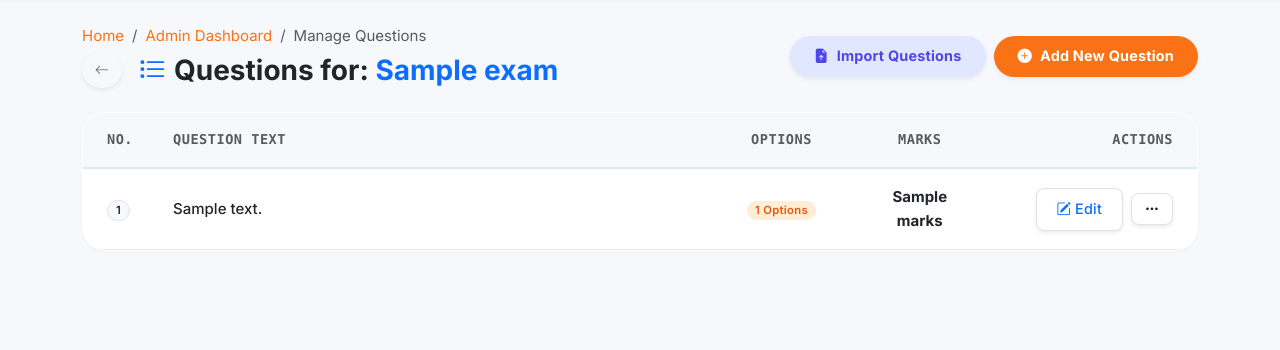
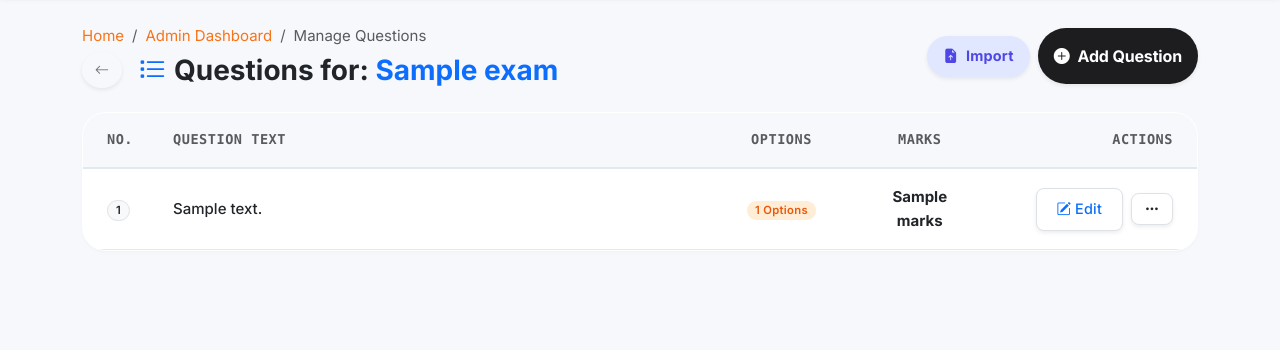
Before and after one commit to Aniket182001/Exam-portal, a Python web app: template app/templates/admin/questions/list.html in a window 1280 px wide. Shown: the part 70-420 px from the top of the page. Run offline with Jinja, Linux system fonts and the light colour scheme; the template is opened without the code that fills it: most values are stand-ins (such as "Sample title", 1, 10 or a date in 2020).

Commit message:
feat: phase 2.5 - premium admin productivity standardization
- Added global modal autofocus logic

- Standardized disabled button states

- Created sticky toolbars for long data lists

- Standardized admin headers and empty states

```diff
--- a/app/static/css/portal.css
+++ b/app/static/css/portal.css
@@ -1569,3 +1569,71 @@ a {
     min-width: 140px;
     width: 140px;
 }
+
+/* ================================================================
+   PHASE 2.5: PRODUCTIVITY & STANDARDIZATION
+   ================================================================ */
+
+/* ── Standardized Disabled States ── */
+button:disabled, .btn:disabled, .btn.disabled {
+    cursor: not-allowed !important;
+    transform: none !important;
+    box-shadow: none !important;
+    opacity: 0.65 !important;
+    pointer-events: none;
+}
+
+/* ── Sticky Action Bars ── */
+.sticky-toolbar {
+    position: sticky;
+    top: 70px;
+    z-index: 1020;
+    margin-bottom: var(--spacing-md);
+}
+
+/* ── Skeleton Components Extension ── */
+.skeleton-table {
+    display: flex;
+    flex-direction: column;
+    gap: 1rem;
+    padding: 1rem;
+}
+.skeleton-table .skeleton-row {
+    height: 3rem;
+    width: 100%;
+}
+.skeleton-card {
+    height: 120px;
+    width: 100%;
+}
+.skeleton-form-section {
+    height: 48px;
+    width: 100%;
+    margin-bottom: 1rem;
+}
+
+/* ── Standardized Headers and Toolbars ── */
+.admin-header {
+    display: flex;
+    flex-direction: column;
+    gap: 1rem;
+    margin-bottom: 1.5rem;
+}
+@media (min-width: 768px) {
+    .admin-header {
+        flex-direction: row;
+        justify-content: space-between;
+        align-items: center;
+    }
+}
+.admin-toolbar {
+    display: flex;
+    flex-direction: column;
+    gap: 0.5rem;
+}
+@media (min-width: 768px) {
+    .admin-toolbar {
+        flex-direction: row;
+        align-items: center;
+    }
+}
--- a/app/static/js/portal.js
+++ b/app/static/js/portal.js
@@ -96,3 +96,14 @@ window.showToast = function(message, type = "success") {
         toast.classList.remove('show');
     }, 2000); // 2 second auto-dismiss per requirement
 };
+
+// 3. Global Modal Focus Management (Phase 2.5)
+document.addEventListener('shown.bs.modal', function (event) {
+    const modal = event.target;
+    // Find first autofocus element, or fallback to first visible input
+    const focusable = modal.querySelector('[autofocus]') ||
+                      modal.querySelector('input:not([type="hidden"]):not([disabled]), textarea:not([disabled]), select:not([disabled])');
+    if (focusable) {
+        focusable.focus();
+    }
+});
--- a/app/templates/admin/questions/list.html
+++ b/app/templates/admin/questions/list.html
@@ -6,7 +6,7 @@
 <div class="container py-4">
 
     <!-- Page Header & Breadcrumbs -->
-    <div class="d-flex flex-column flex-md-row justify-content-between align-items-md-center mb-4 gap-3">
+    <div class="admin-header">
         <div>
             <nav aria-label="breadcrumb">
                 <ol class="breadcrumb mb-1">
@@ -24,12 +24,12 @@
                 </h3>
             </div>
         </div>
-        <div class="d-flex gap-2">
-            <a href="{{ url_for('admin_questions.upload_import', exam_id=exam.id) }}" class="btn btn-outline-primary rounded-pill px-4 shadow-sm fw-bold d-inline-flex align-items-center transition-all hover-scale" style="background-color: var(--aiqm-lavender); color: var(--aiqm-lavender-dark); border-color: transparent;">
-                <i class="bi bi-file-earmark-arrow-up-fill me-2"></i> Import Questions
+        <div class="admin-toolbar">
+            <a href="{{ url_for('admin_questions.upload_import', exam_id=exam.id) }}" class="btn btn-sm btn-outline-primary rounded-pill px-3 shadow-sm fw-bold d-inline-flex align-items-center transition-all hover-scale" style="background-color: var(--aiqm-lavender); color: var(--aiqm-lavender-dark); border-color: transparent;">
+                <i class="bi bi-file-earmark-arrow-up-fill me-2"></i> Import
             </a>
-            <a href="{{ url_for('admin_questions.create_question', exam_id=exam.id) }}" class="btn btn-primary rounded-pill px-4 shadow-sm fw-bold d-inline-flex align-items-center transition-all hover-scale">
-                <i class="bi bi-plus-circle-fill me-2"></i> Add New Question
+            <a href="{{ url_for('admin_questions.create_question', exam_id=exam.id) }}" class="btn btn-sm btn-apple-primary rounded-pill px-3 shadow-sm fw-bold d-inline-flex align-items-center transition-all hover-scale">
+                <i class="bi bi-plus-circle-fill me-2"></i> Add Question
             </a>
         </div>
     </div>
@@ -146,12 +146,12 @@
             </div>
             {% else %}
             <!-- Empty State -->
-            <div class="text-center py-5 px-3">
-                <div class="d-inline-flex align-items-center justify-content-center bg-light rounded-circle mb-3" style="width: 80px; height: 80px;">
-                    <i class="bi bi-question-circle text-muted fs-1"></i>
+            <div class="empty-state">
+                <div class="empty-state-icon">
+                    <i class="bi bi-question-circle"></i>
                 </div>
-                <h4 class="fw-bold text-dark">No Questions Yet</h4>
-                <p class="text-muted mb-4 max-w-sm mx-auto">This examination currently has no questions. Click the button below to start building your exam.</p>
+                <h4 class="empty-state-title">No Questions Yet</h4>
+                <p class="empty-state-desc">This examination currently has no questions. Click the button below to start building your exam.</p>
                 <div class="d-flex gap-3 justify-content-center">
                     <a href="{{ url_for('admin_questions.upload_import', exam_id=exam.id) }}" class="btn btn-outline-primary rounded-pill px-4 shadow-sm fw-bold">
                         <i class="bi bi-file-earmark-arrow-up-fill me-2"></i> Import Questions
```
Also changed, not shown: app/templates/admin/exams/attempts.html (+8 -6 lines), app/templates/admin/exams/candidates.html (+13 -11 lines), app/templates/admin/exams/list.html (+13 -11 lines).
